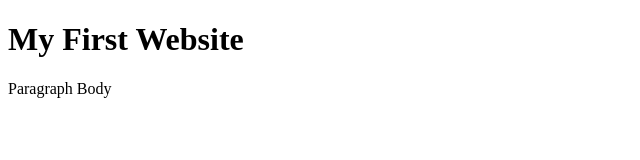
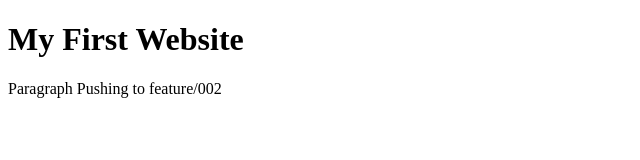
Before and after one commit to lloyddominic0707/Lloyd, a plain HTML site: page index.html in a window 1280 px wide. Shown: the whole page, without its empty margins (0-640 px from the left). Drawn offline with Linux system fonts and the light colour scheme.

Commit message:
modify index file

```diff
--- a/index.html
+++ b/index.html
@@ -6,7 +6,7 @@
 
 
 <p1>Paragraph</p1>
-  <p1>Body</p1>
+  <p1>Pushing to feature/002</p1>
 
 </body>
 </html>
```
